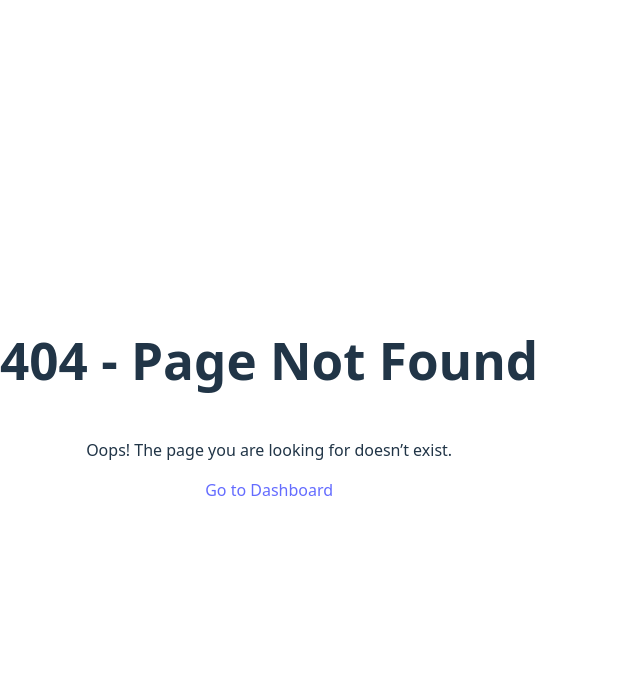
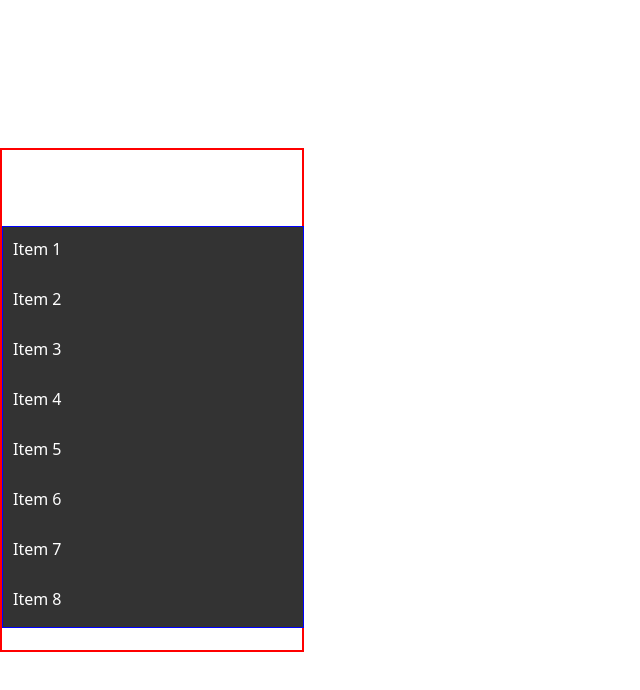
Before and after one commit to Akhlaquea01/React_TypeScript_Projects_Collections, a React (Vite) app: page /infinite-scrolling in a window 1280 px wide. Before the commit this address had no page. Shown: the top 690 px of the page, without its empty margins (0-640 px from the left). Built offline with nearby package versions, Linux system fonts and the light colour scheme.

Commit message:
virtualization

```diff
--- a/package.json
+++ b/package.json
@@ -13,7 +13,8 @@
     "axios": "^1.8.1",
     "react": "^19.0.0",
     "react-dom": "^19.0.0",
-    "react-router-dom": "^7.2.0"
+    "react-router-dom": "^7.2.0",
+    "react-window": "^1.8.11"
   },
   "devDependencies": {
     "@eslint/js": "^9.21.0",
--- a/src/App.jsx
+++ b/src/App.jsx
@@ -17,6 +17,9 @@ import UseRefPage from './pages/UseRefPage';
 import UseReducerPage from './pages/UseReducerPage';
 import UseImperativeHandlePage from './pages/UseImperativeHandlePage';
 import UsersListPage from './pages/UsersListPage';
+import ProfilerPage from './pages/ProfilerPage';
+import VirtualizedGrid from './pages/VariableSizeGrid';
+import InfiniteScrollingList from './pages/InfiniteScrollingList';
 // import LazyLoadingPage from "./pages/LazyLoadingPage";
 
 const LazyLoadingPage = lazy(() => import("./pages/LazyLoadingPage"));
@@ -43,6 +46,9 @@ function App() {
         <Route path="/use-reducer" element={<UseReducerPage />} />
         <Route path="/use-imperative" element={<UseImperativeHandlePage />} />
         <Route path="/custom-hook" element={<UsersListPage />} />
+        <Route path="/profiler" element={<ProfilerPage />} />
+        <Route path="/infinite-scrolling" element={<InfiniteScrollingList />} />
+        <Route path="/virtualized-grid" element={<VirtualizedGrid />} />
         <Route path="*" element={<NotFoundPage />} /> {/* Handles invalid routes */}
       </Routes>
     </Router>
--- a/src/pages/Dashboard.jsx
+++ b/src/pages/Dashboard.jsx
@@ -17,6 +17,9 @@ const features = [
     { name: "Use Reducer", path: "/use-reducer" },
     { name: "Use Imperative", path: "/use-imperative" },
     { name: "Custom Hook", path: "/custom-hook" },
+    { name: "Profiler Page to calculate perfornmence", path: "/profiler" },
+    { name: "virtualized-grid", path: "/virtualized-grid" },
+    { name: "infinite-scrolling", path: "/infinite-scrolling" },
 ];
 
 const Dashboard = () => {
--- /dev/null
+++ b/src/pages/InfiniteScrollingList.jsx
@@ -0,0 +1,69 @@
+import React, { useState, useRef, useCallback } from "react";
+import { FixedSizeList as List } from "react-window";
+
+const InfiniteScrollList = () => {
+    const [items, setItems] = useState(Array.from({ length: 20 }, (_, i) => `Item ${i + 1}`));
+    const observer = useRef(null);
+
+    // Load More Items
+    const loadMoreItems = useCallback(() => {
+        console.log("Loading more items...");
+        setTimeout(() => {
+            setItems((prev) => [
+                ...prev,
+                ...Array.from({ length: 10 }, (_, i) => `Item ${prev.length + i + 1}`)
+            ]);
+        }, 1000);
+    }, []);
+
+    // Detect when last item is visible
+    const lastItemRef = useCallback(
+        (node) => {
+            if (observer.current) observer.current.disconnect();
+            observer.current = new IntersectionObserver((entries) => {
+                if (entries[0].isIntersecting) {
+                    loadMoreItems();
+                }
+            });
+            if (node) observer.current.observe(node);
+        },
+        [loadMoreItems]
+    );
+
+    // Row Component
+    const Row = ({ index, style }) => {
+        const isLastItem = index === items.length - 1;
+        return (
+            <div
+                ref={isLastItem ? lastItemRef : null}
+                style={{
+                    ...style,
+                    padding: "10px",
+                    borderBottom: "1px solid #ccc",
+                    background: "#333",
+                    color: "#fff",
+                    fontSize: "16px",
+                }}
+            >
+                {items[index]}
+            </div>
+        );
+    };
+
+    return (
+        <div style={{ width: "300px", height: "500px", border: "2px solid red" }}>
+            <h2 style={{ color: "white" }}>Infinite Scroll</h2>
+            <List
+                height={400} // Visible height
+                itemCount={items.length}
+                itemSize={50} // Each item height
+                width={"100%"}
+                style={{ border: "1px solid blue" }}
+            >
+                {Row}
+            </List>
+        </div>
+    );
+};
+
+export default InfiniteScrollList;
--- /dev/null
+++ b/src/pages/ProfilerPage.jsx
@@ -0,0 +1,30 @@
+import React, { useState, Profiler } from "react";
+
+function onRenderCallback(
+    id, // The "id" of the Profiler tree
+    phase, // "mount" or "update"
+    actualDuration, // Time spent rendering the committed update
+    baseDuration, // Estimated time to render without memoization
+    startTime, // Time when React started rendering
+    commitTime, // Time when React committed the update
+    interactions // Set of interactions in the update
+) {
+    console.log(`Component: ${id}`);
+    console.log(`Phase: ${phase}`);
+    console.log(`Actual Duration: ${actualDuration}ms`);
+}
+
+function ProfilerPage() {
+    const [count, setCount] = useState(0);
+
+    return (
+        <Profiler id="ProfilerPage" onRender={onRenderCallback}>
+            <div>
+                <h2>Count: {count}</h2>
+                <button onClick={() => setCount(count + 1)}>Increment</button>
+            </div>
+        </Profiler>
+    );
+}
+
+export default ProfilerPage;
--- /dev/null
+++ b/src/pages/VariableSizeGrid.jsx
@@ -0,0 +1,28 @@
+import React from "react";
+import { FixedSizeGrid as Grid } from "react-window";
+
+const columnCount = 5;
+const rowCount = 1000;
+const columnWidth = 120;
+const rowHeight = 50;
+
+const Cell = ({ columnIndex, rowIndex, style }) => (
+    <div style={{ ...style, border: "1px solid #ccc", textAlign: "center", padding: "10px" }}>
+        Row {rowIndex} - Col {columnIndex}
+    </div>
+);
+
+export default function VirtualizedGrid() {
+    return (
+        <Grid
+            columnCount={columnCount}
+            rowCount={rowCount}
+            columnWidth={columnWidth}
+            rowHeight={rowHeight}
+            height={300} // Visible height
+            width={600} // Visible width
+        >
+            {Cell}
+        </Grid>
+    );
+}
```
Also changed, not shown: 1 other file (tests, documents, lock files or other folders).
